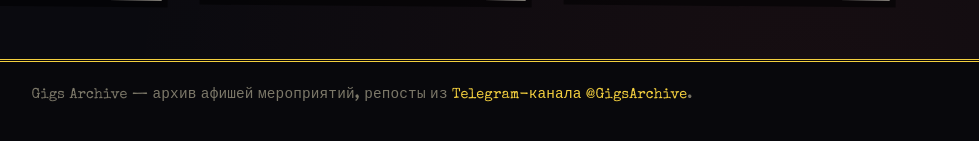
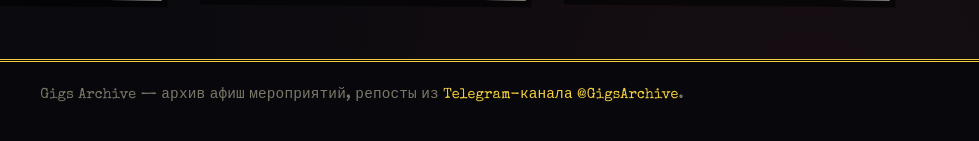
Before and after one commit to OlegSirenko/Gigs_Archive, a FastAPI app: page /articles in a window 1280 px wide. Shown: the part 1205-1346 px from the top of the page, without its empty margins (278-1257 px from the left). Run offline with FastAPI, Linux system fonts and the light colour scheme; parts of the project's set-up code (start-up, migrations or seed data) failed here and were passed over; some libraries are stand-ins or nearby versions; some web fonts are replaced.

Commit message:
Fixed typos in text

```diff
--- a/web/manage.py
+++ b/web/manage.py
@@ -220,7 +220,7 @@ def cmd_seed_demo():
                     "---\n\n"
                     "В комнате пахнет припоем и кофе. Группа пришла с коробкой "
                     "флаеров, отпечатанных вручную, — половина из них ради этого самого концерта.\n\n"
-                    "\"Архив афишей помогает, — говорит вокалист. — Люди видят стену "
+                    "\"Архив афиш помогает, — говорит вокалист. — Люди видят стену "
                     "и понимают: между концертами существует целая сцена.\""
                 ),
                 kind="interview",
--- a/web/templates/admin/dashboard.html
+++ b/web/templates/admin/dashboard.html
@@ -8,7 +8,7 @@
 </div>
 
 <div class="stat-cards">
-  <div class="stat"><span>{{ stats.posters_total }}</span><label>афишей в базе</label></div>
+  <div class="stat"><span>{{ stats.posters_total }}</span><label>афиш в базе</label></div>
   <div class="stat ok"><span>{{ stats.posters_approved }}</span><label>одобрено (на сайте)</label></div>
   <div class="stat warn"><span>{{ stats.posters_pending }}</span><label>ждут модерации</label></div>
   <div class="stat"><span>{{ stats.articles_published }} / {{ stats.articles_total }}</span><label>статей опубликовано / всего</label></div>
--- a/web/templates/base.html
+++ b/web/templates/base.html
@@ -51,7 +51,7 @@
 {% block footer %}
 <footer class="site-footer">
   <div class="container">
-    <p>{{ site_title }} — архив афишей мероприятий, репосты из
+    <p>{{ site_title }} — архив афиш мероприятий, репосты из
        <a href="https://t.me/{{ telegram_channel }}">Telegram-канала @{{ telegram_channel }}</a>.</p>
   </div>
 </footer>
--- a/web/templates/posters.html
+++ b/web/templates/posters.html
@@ -4,7 +4,7 @@
 
 <div class="page-head">
   <h1>Афиши мероприятий</h1>
-  <!--<p class="muted">{{ total }} одобренных афишей из Telegram-архива.</p>-->
+  <!--<p class="muted">{{ total }} одобренных афиш из Telegram-архива.</p>-->
   <!--<form class="search" method="get" action="/posters">
     <input type="text" name="q" placeholder="Поиск по названию группы, событию…" value="{{ q }}">
     <button class="btn btn-primary" type="submit">Найти</button>
```
